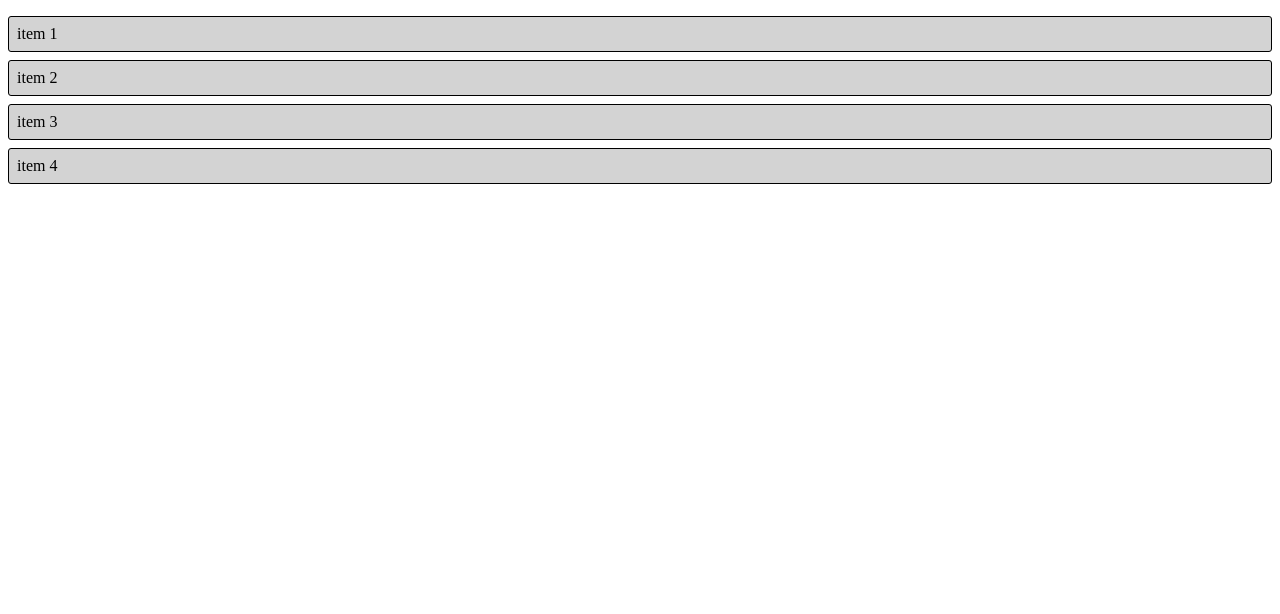
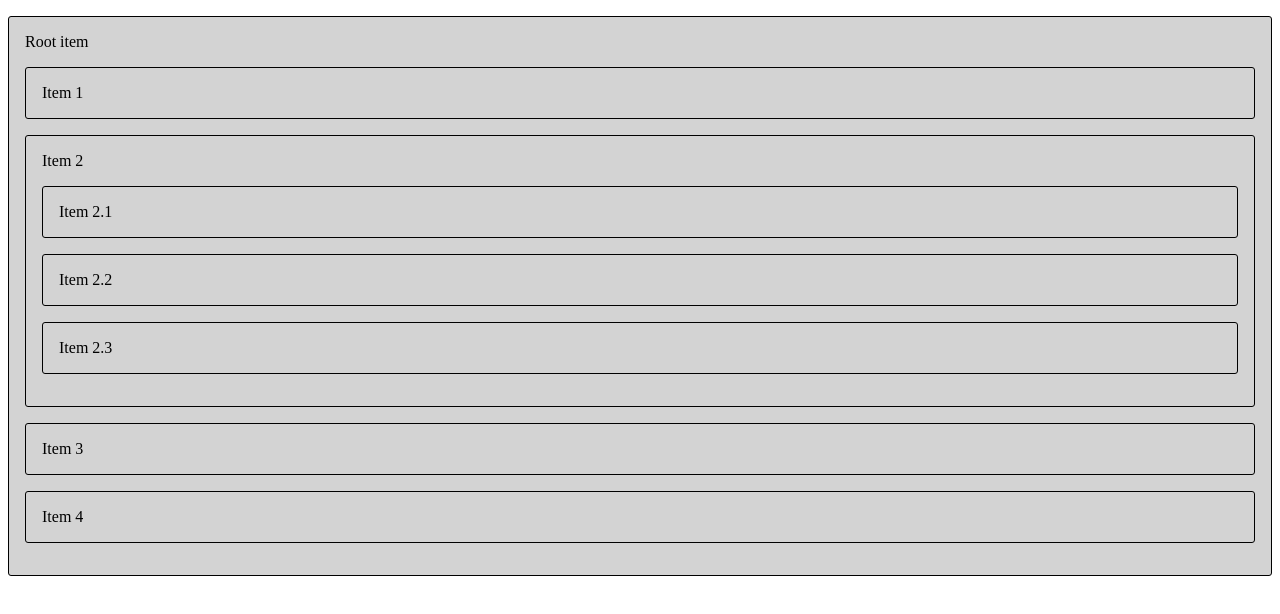
Before and after one commit to KevinVanthuyne/angular-drag-and-drop-demo, an Angular app: page / in a window 1280 px wide. Shown: the top 614 px of the page. Built offline with nearby package versions, Linux system fonts and the light colour scheme.

Commit message:
Reorderable & nestable list items

```diff
--- a/src/app/app.component.html
+++ b/src/app/app.component.html
@@ -1 +1,3 @@
-<app-drag-and-drop-list></app-drag-and-drop-list>
+<app-drag-and-drop-list
+  [listItem]="rootItem"
+></app-drag-and-drop-list>
--- a/src/app/app.component.ts
+++ b/src/app/app.component.ts
@@ -1,10 +1,28 @@
 import { Component } from '@angular/core';
+import { ListItem } from './models/list-item';
 
 @Component({
   selector: 'app-root',
   templateUrl: './app.component.html',
-  styleUrls: ['./app.component.scss']
+  styleUrls: ['./app.component.scss'],
 })
 export class AppComponent {
   title = 'angular-drag-and-drop-demo';
+
+  rootItem: ListItem = {
+    title: 'Root item',
+    children: [
+      { title: 'Item 1', children: [] },
+      {
+        title: 'Item 2',
+        children: [
+          { title: 'Item 2.1', children: [] },
+          { title: 'Item 2.2', children: [] },
+          { title: 'Item 2.3', children: [] },
+        ],
+      },
+      { title: 'Item 3', children: [] },
+      { title: 'Item 4', children: [] },
+    ],
+  };
 }
--- a/src/app/components/drag-and-drop-list/drag-and-drop-list.component.html
+++ b/src/app/components/drag-and-drop-list/drag-and-drop-list.component.html
@@ -1,6 +1,26 @@
-<ul
+<div
+  *ngIf="listItem"
   cdkDropList
-  [cdkDropListData]="list"
-  (cdkDropListDropped)="drop($event)">
-  <li *ngFor="let item of list" cdkDrag>{{item}}</li>
-</ul>
+  [cdkDropListData]="listItem.children"
+  [cdkDropListConnectedTo]="connectedDropLists"
+  [cdkDropListEnterPredicate]="allowDropPredicate"
+  (cdkDropListDropped)="dropped($event)"
+  class="item"
+>
+  <div class="item-title">
+    {{ listItem.title }}
+  </div>
+  <div
+    *ngFor="let child of listItem.children"
+    cdkDrag
+    [cdkDragData]="child"
+    (cdkDragMoved)="dragMoved($event)"
+    (cdkDragReleased)="dragReleased($event)"
+    class="child"
+  >
+    <app-drag-and-drop-list
+      [listItem]="child"
+      class="child-dnd-list"
+    ></app-drag-and-drop-list>
+  </div>
+</div>
--- a/src/app/components/drag-and-drop-list/drag-and-drop-list.component.scss
+++ b/src/app/components/drag-and-drop-list/drag-and-drop-list.component.scss
@@ -1,15 +1,32 @@
-ul {
-  list-style: none;
-  padding: 0;
-}
-
-li {
+.item {
   cursor: pointer;
   border: 1px solid black;
   border-radius: 3px;
-  padding: 0.5em;
-  margin-bottom: 0.5em;
+  padding: 1em;
+  margin: 1em 0;
   background-color: lightgray;
+}
+
+.item-title {
+  //padding: 0.5em;
+}
+
+.child {
+  //padding: 8px;
+  //border: 1px dotted black;
+}
+
+.children-container {
+  height: 20px;
+  border: 1px dotted black;
+
+}
+
+.child-dnd-list {
+  //padding: 0.5em;
+  //border: 1px dotted black;
+  //min-height: 20px;
+  //width: 100px;
 }
 
 // Style applied to element that is dragged by the cursor
--- a/src/app/components/drag-and-drop-list/drag-and-drop-list.component.ts
+++ b/src/app/components/drag-and-drop-list/drag-and-drop-list.component.ts
@@ -1,19 +1,44 @@
-import { Component } from '@angular/core';
+import { AfterViewInit, Component, Input, ViewChild } from '@angular/core';
 import {
+  CdkDrag,
   CdkDragDrop,
+  CdkDragMove,
+  CdkDragRelease,
+  CdkDropList,
   moveItemInArray,
   transferArrayItem,
 } from '@angular/cdk/drag-drop';
+import { ListItem } from '../../models/list-item';
+import { DragDropService } from '../../services/drag-drop.service';
 
 @Component({
   selector: 'app-drag-and-drop-list',
   templateUrl: './drag-and-drop-list.component.html',
   styleUrls: ['./drag-and-drop-list.component.scss'],
 })
-export class DragAndDropListComponent {
-  list = ['item 1', 'item 2', 'item 3', 'item 4'];
+export class DragAndDropListComponent implements AfterViewInit {
+  @Input() listItem?: ListItem;
+  @ViewChild(CdkDropList) dropList?: CdkDropList;
 
-  drop(event: CdkDragDrop<string[]>) {
+  allowDropPredicate = (drag: CdkDrag, drop: CdkDropList) => {
+    return this.isDropAllowed(drag, drop);
+  };
+
+  constructor(private dndService: DragDropService<ListItem>) {}
+
+  get connectedDropLists(): CdkDropList<ListItem>[] {
+    return this.dndService.dropLists;
+  }
+
+  ngAfterViewInit(): void {
+    if (this.dropList) {
+      this.dndService.register(this.dropList);
+    }
+  }
+
+  dropped(event: CdkDragDrop<ListItem[]>) {
+    console.log('dropped', event);
+
     if (event.previousContainer === event.container) {
       moveItemInArray(
         event.container.data,
@@ -29,4 +54,20 @@ export class DragAndDropListComponent {
       );
     }
   }
+
+  isDropAllowed(drag: CdkDrag, drop: CdkDropList) {
+    if (this.dndService.currentHoverDropListId == null) {
+      return true;
+    }
+
+    return drop.id === this.dndService.currentHoverDropListId;
+  }
+
+  dragMoved(event: CdkDragMove<ListItem>) {
+    this.dndService.dragMoved(event);
+  }
+
+  dragReleased(event: CdkDragRelease) {
+    this.dndService.dragReleased(event);
+  }
 }
--- /dev/null
+++ b/src/app/models/list-item.ts
@@ -0,0 +1,5 @@
+export interface ListItem {
+  title: string;
+  children: ListItem[];
+  isExpanded?: boolean;
+}
--- /dev/null
+++ b/src/app/services/drag-drop.service.ts
@@ -0,0 +1,56 @@
+import { Inject, Injectable } from '@angular/core';
+import {
+  CdkDragMove,
+  CdkDragRelease,
+  CdkDropList,
+} from '@angular/cdk/drag-drop';
+import { DOCUMENT } from '@angular/common';
+
+/**
+ * Service to support nested CdkDropLists as CdkDropListGroups don't have correct handling for them.
+ *
+ * See https://github.com/angular/components/issues/16671
+ */
+@Injectable({
+  providedIn: 'root',
+})
+export class DragDropService<T> {
+  dropLists: CdkDropList[] = [];
+  currentHoverDropListId?: string;
+
+  constructor(@Inject(DOCUMENT) private document: Document) {}
+
+  register(dropList: CdkDropList) {
+    this.dropLists.push(dropList);
+  }
+
+  /**
+   * Determines the correct CdkDropList beneath the mouse pointer.
+   */
+  dragMoved(event: CdkDragMove<T>) {
+    const elementFromPoint = this.document.elementFromPoint(
+      event.pointerPosition.x,
+      event.pointerPosition.y
+    );
+
+    if (!elementFromPoint) {
+      this.currentHoverDropListId = undefined;
+      return;
+    }
+
+    const dropList = elementFromPoint.classList.contains('cdk-drop-list')
+      ? elementFromPoint
+      : elementFromPoint.closest('.cdk-drop-list');
+
+    if (!dropList) {
+      this.currentHoverDropListId = undefined;
+      return;
+    }
+
+    this.currentHoverDropListId = dropList.id;
+  }
+
+  dragReleased(event: CdkDragRelease) {
+    this.currentHoverDropListId = undefined;
+  }
+}
```
Also changed, not shown: 1 other file (tests, documents, lock files or other folders).
